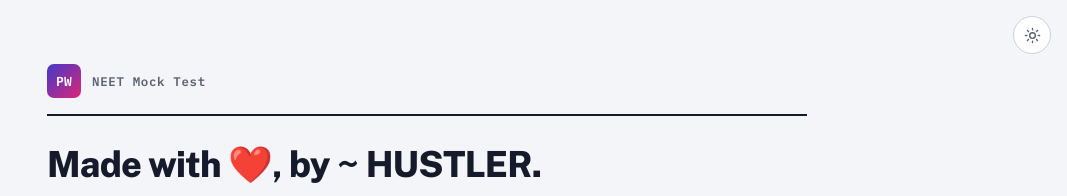
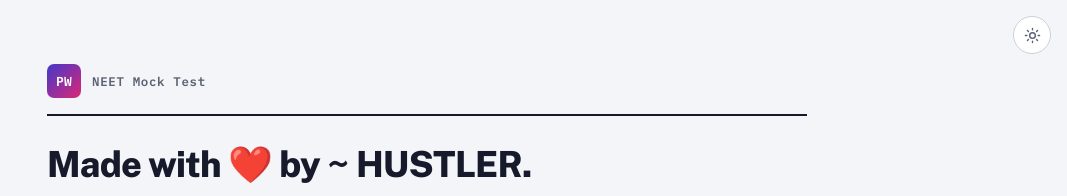
Before and after one commit to Ur-amit-01/Test_website, a plain HTML site: page index.html in a window 1280 px wide. Shown: the top 196 px of the page, without its empty margins (213-1280 px from the left). Drawn offline with nearby package versions, Linux system fonts and the light colour scheme.

Commit message:
Update index.html

```diff
--- a/index.html
+++ b/index.html
@@ -27,7 +27,7 @@
       </div>
     </div>
 
-    <h1 class="landing-title">Made with ❤️, by ~ HUSTLER.</h1>
+    <h1 class="landing-title">Made with ❤️ by ~ HUSTLER.</h1>
     <p class="landing-sub">Pick an institute, then a paper. Every test runs on a live countdown with NEET marking &mdash; <b>+4</b> for a correct answer, <b>&minus;1</b> for a wrong one &mdash; and ends with a full answer review.</p>
 
     <div class="ticket-row">
```
